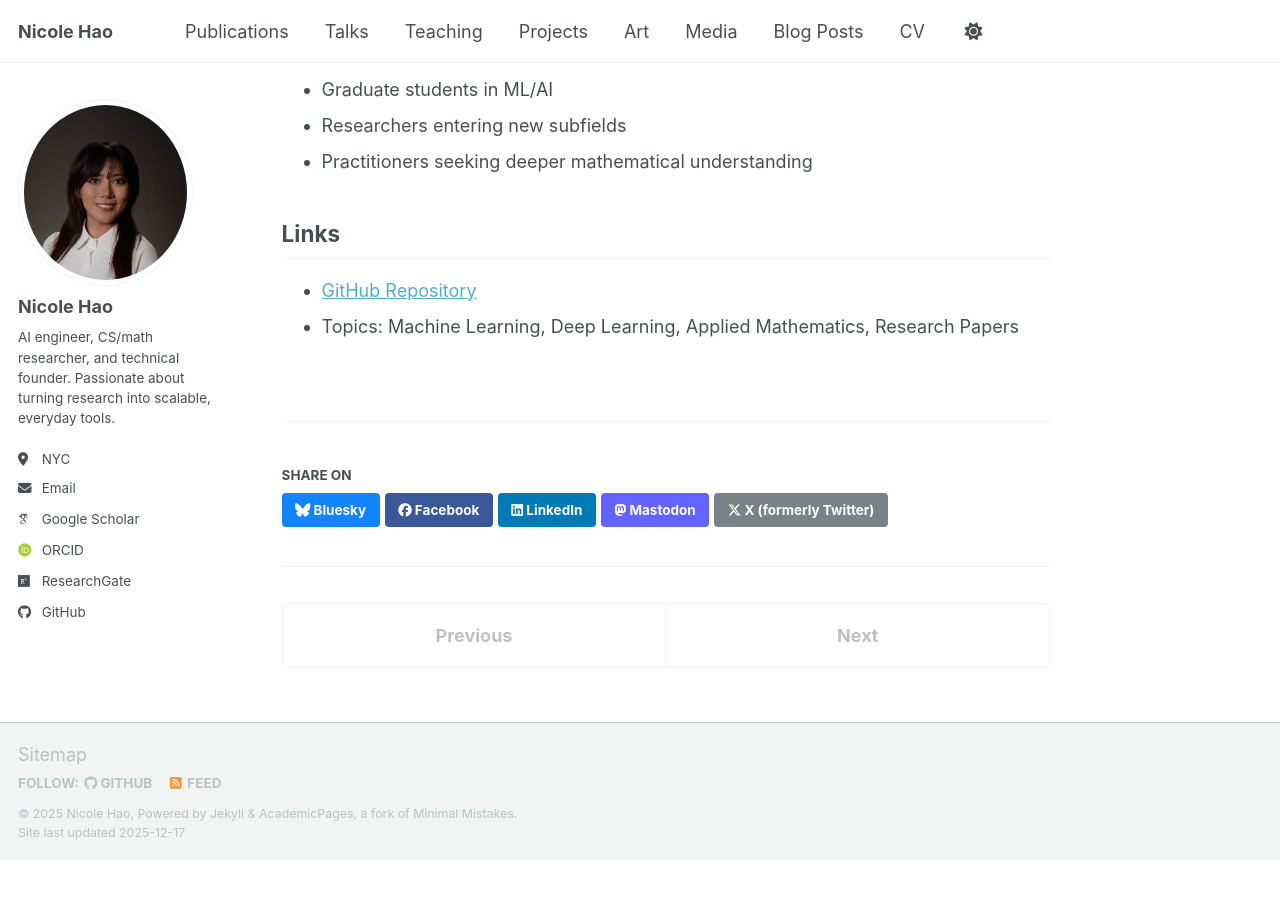
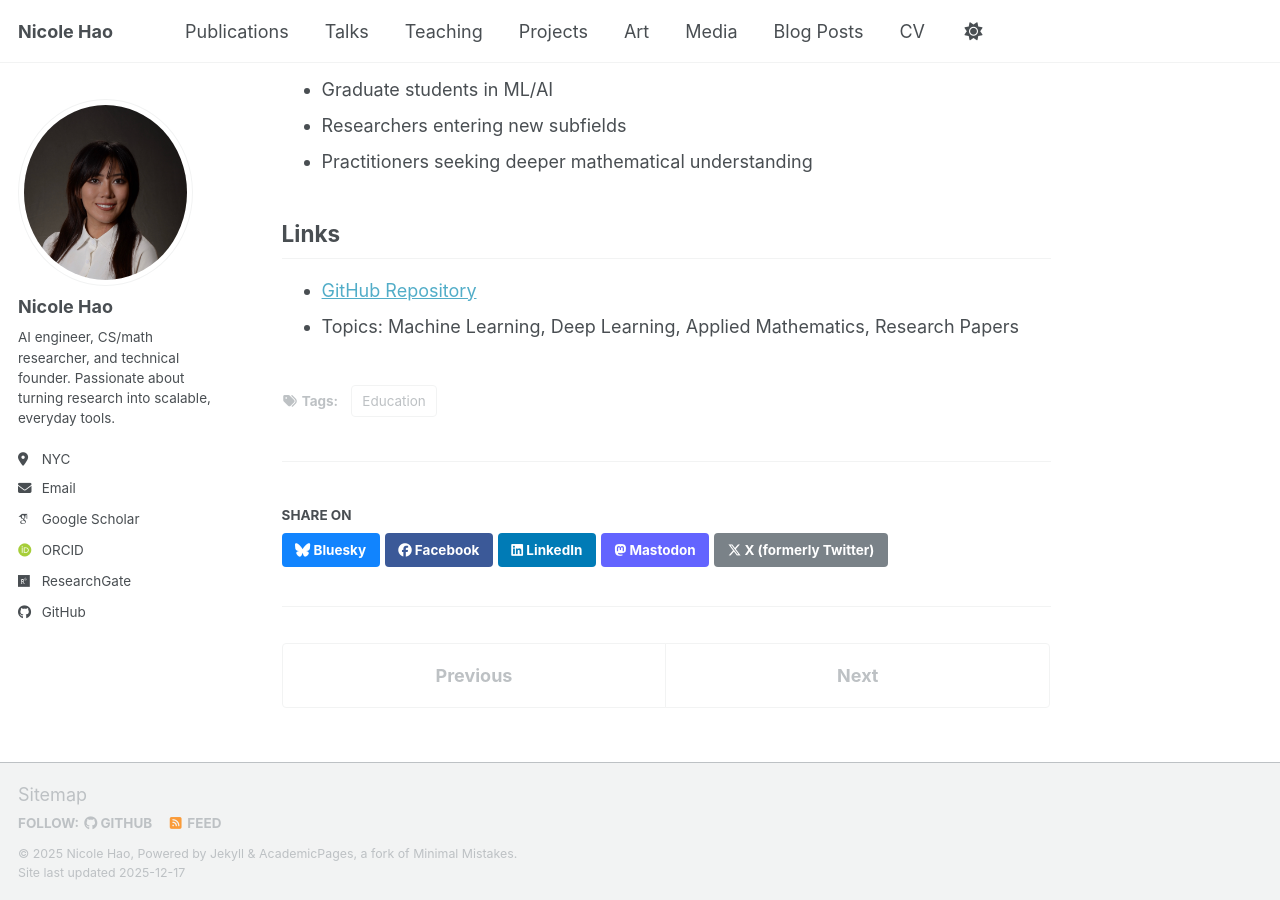
Before and after one commit to nicolehao34/nicolehao34.github.io, a Jekyll site: the page built from _portfolio/cs-applied-math-papers.md, in a window 1280 px wide and 900 px high, scrolled down 6845 px. Built offline with Jekyll 4.4.1, drawn with Linux system fonts in a browser that asks for light colours; some web fonts are replaced; a script bundle is joined from its source files by our own code; library files that are not in the unit come from our copies; before the commit the page ends 7705 px from its top, so only the background shows below that.

Commit message:
Add 'Education' tag to CS & Applied Math Papers

```diff
--- a/_portfolio/cs-applied-math-papers.md
+++ b/_portfolio/cs-applied-math-papers.md
@@ -3,6 +3,8 @@ title: "CS & Applied Math Papers"
 excerpt: "Curated collection of ML/AI research papers with learning resources<br/><img src='/images/Projects/cs-applied-math-papers.png'>"
 collection: portfolio
 date: 2025-01-01
+tags:
+    - Education
 ---
 
 ## Overview
```
